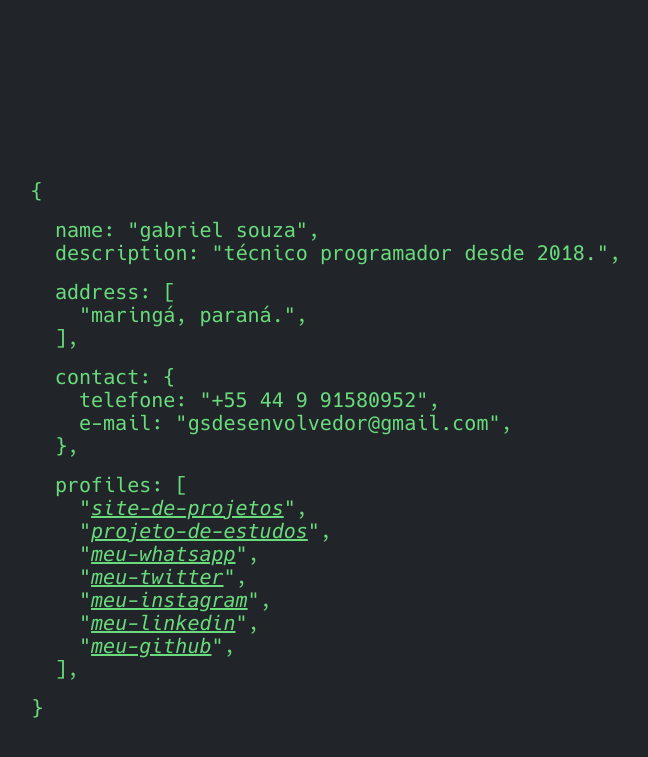
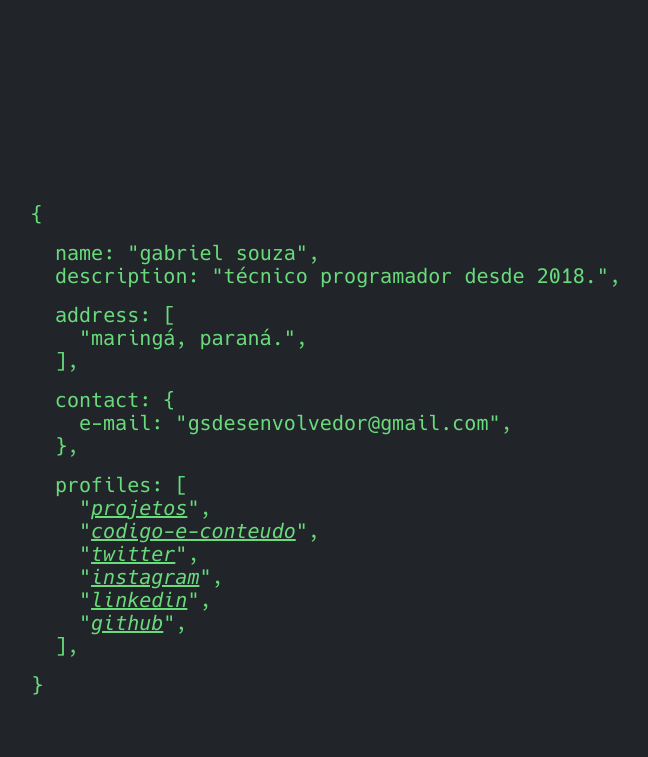
Before and after one commit to gabrielsdesouza/gabrielsouza.dev.br, a Jekyll site: the page built from index.md, in a window 1280 px wide. Shown: the top 757 px of the page, without its empty margins (225-873 px from the left). Built offline with Jekyll 4.4.1, drawn with Linux system fonts in a browser that asks for light colours.

Commit message:
Update _config.yml

```diff
--- a/_config.yml
+++ b/_config.yml
@@ -14,24 +14,20 @@ json:
     - Técnico programador desde 2018.
     - Trabalho com desenvolvimento de sistemas.
     - Minhas principais linguagens são JS/TS (Node.js) e PHP.
-    - Saiba mais sobre mim no Linkedin.
-    - Conheça alguns de meus projetos no link 'site de projetos'.
-    - Visite também meu projeto de estudos, onde eu falo sobre tecnologia.
-    - Você pode acessar através do link 'projeto de estudos' mais abaixo.
+    - Saiba mais sobre mim no Linkedin e conheça meus projetos em 'projetos'.
+    - Visite também o "código e conteúdo", onde eu falo sobre tecnologia.
     - Obrigado por estar aqui!
   address:
     - Maringá, Paraná.
   contact:
-    telefone: +55 44 9 91580952
     e-mail: gsdesenvolvedor@gmail.com
   profiles:
-    site-de-projetos: https://gsdesenvolvedor.com.br
-    projeto-de-estudos: https://codigoeconteudo.com.br
-    meu-whatsapp: https://wa.me/+5544991580952
-    meu-twitter: https://twitter.com/gsdesenvolvedor
-    meu-instagram: https://www.instagram.com/gsdesenvolvedor
-    meu-linkedin: https://www.linkedin.com/in/gsdesenvolvedor/
-    meu-github: https://github.com/gsdesenvolvedor
+    projetos: https://gsdesenvolvedor.com.br
+    codigo-e-conteudo: https://codigoeconteudo.com.br
+    twitter: https://twitter.com/gsdesenvolvedor
+    instagram: https://www.instagram.com/gsdesenvolvedor
+    linkedin: https://www.linkedin.com/in/gsdesenvolvedor/
+    github: https://github.com/gsdesenvolvedor
 
 exclude:
   - LICENSE
```
